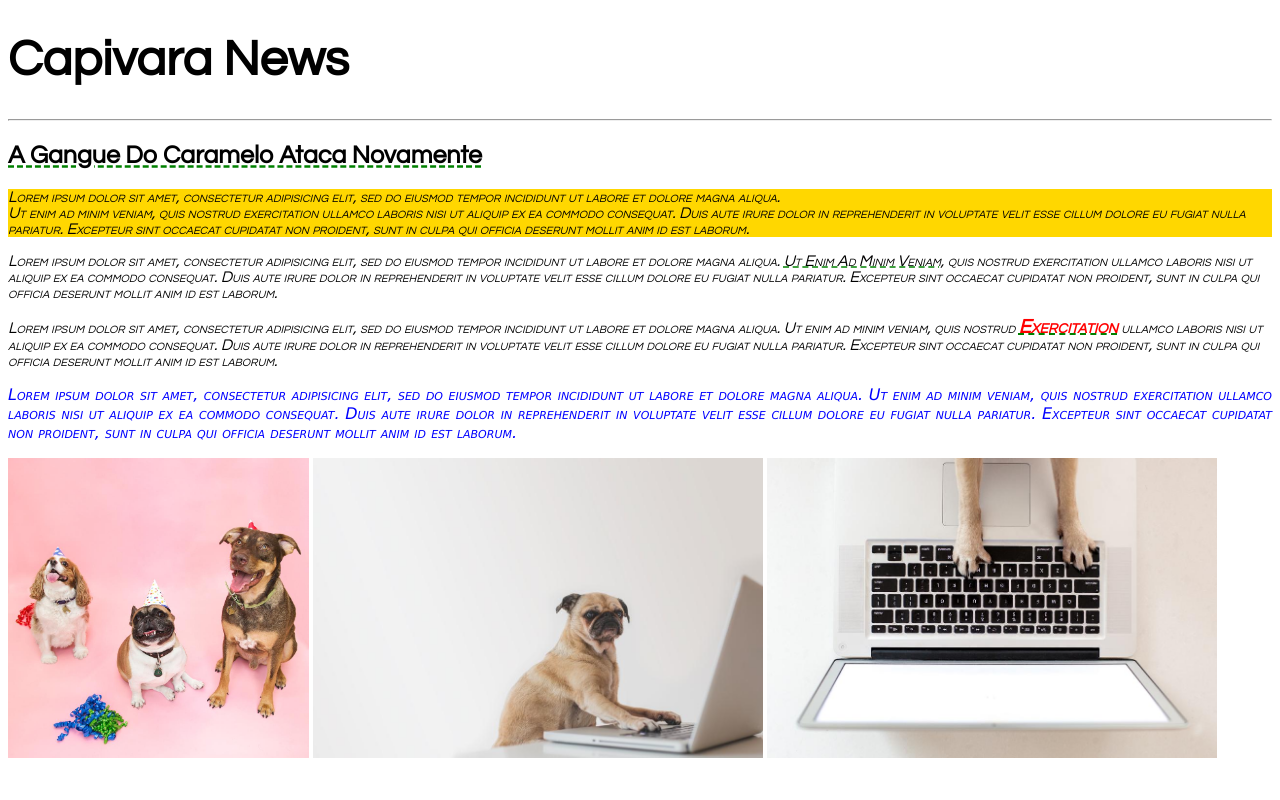
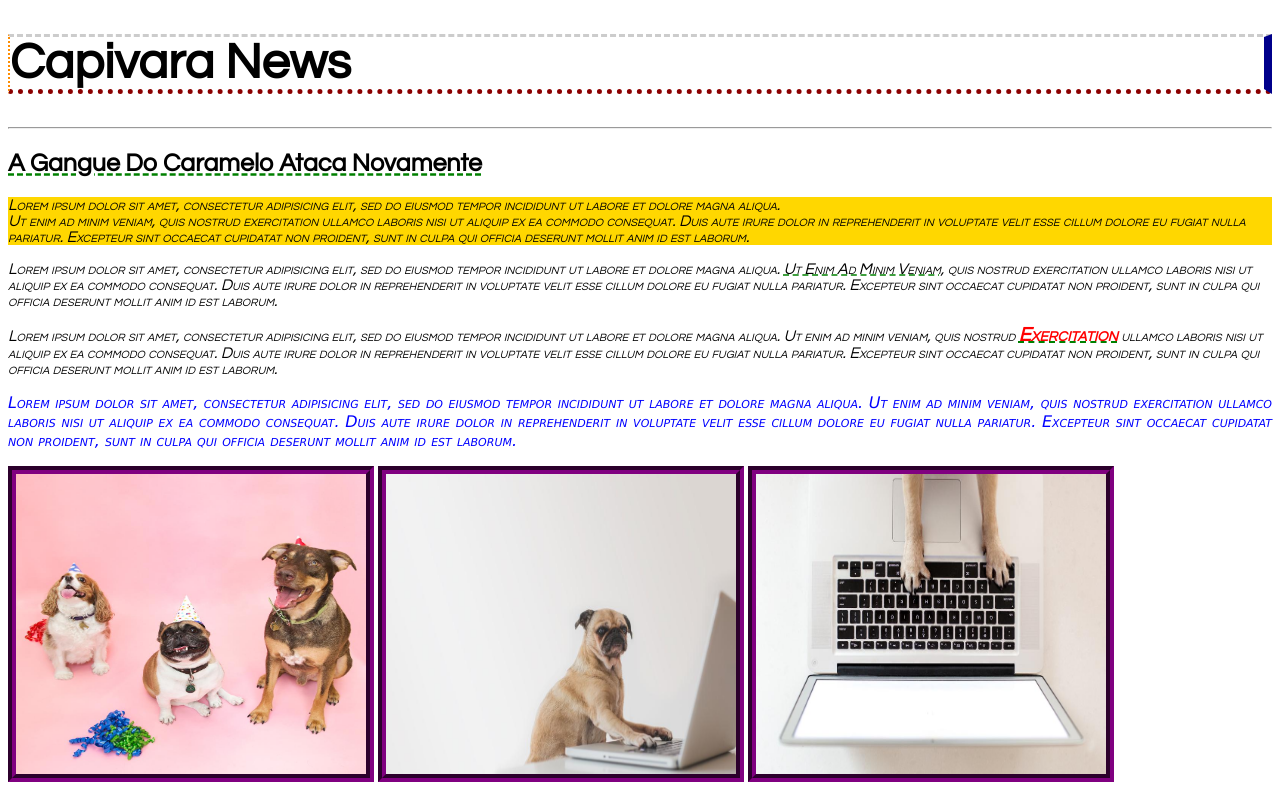
Before and after one commit to gcwarken/proj_diw, a plain HTML site: page pag1.html in a window 1280 px wide. Drawn offline with Linux system fonts and the light colour scheme.

Commit message:
Update pag1.css

```diff
--- a/css/pag1.css
+++ b/css/pag1.css
@@ -1,13 +1,17 @@
 h1 {
 	font-size: 50px;
 	font-family: "Century Gothic", Arial, sans-serif;
+	border-top: 3px  dashed #CCC /* grossura estilo cor */;
+	/* none, dashed, dotted, solid, double, goove, inset, outset */
+	border-left: 2px dotted darkorange;
+	border-right: 8px solid darkblue;
+	border-bottom: 5px dotted darkred;
 }
 
 h2 {
 	font-size: 25px;
 	font-family: "Century Gothic", Arial, sans-serif;
 }
-
 
 p {
 	font-size: 16px;
@@ -39,3 +43,13 @@ p {
 .cor-fundo {
 	background-color: gold;
 }
+
+img {
+	width: 350px;
+	border: 8px groove purple; /* inset, outset, double, groove */
+}
+
+#festa {
+	height: 233px;
+	width: auto;
+}
```
